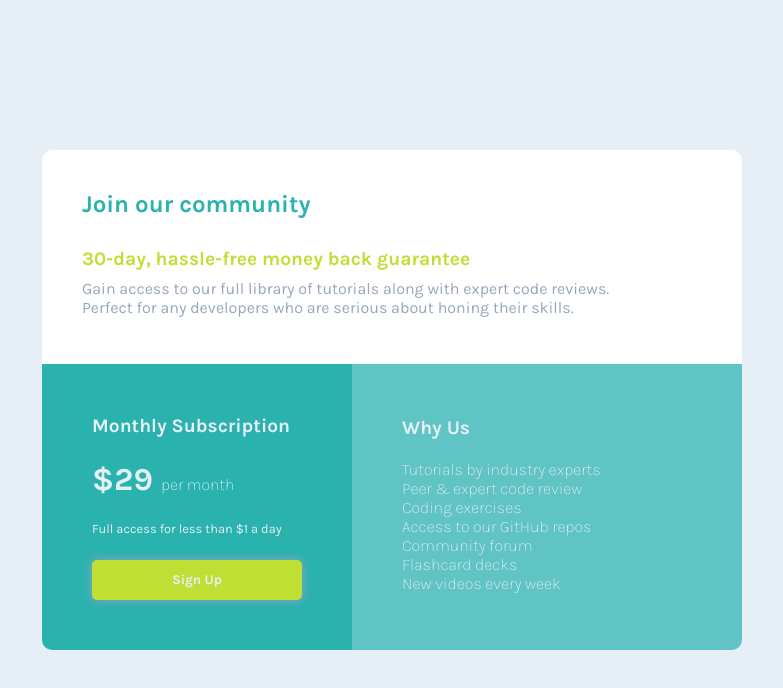
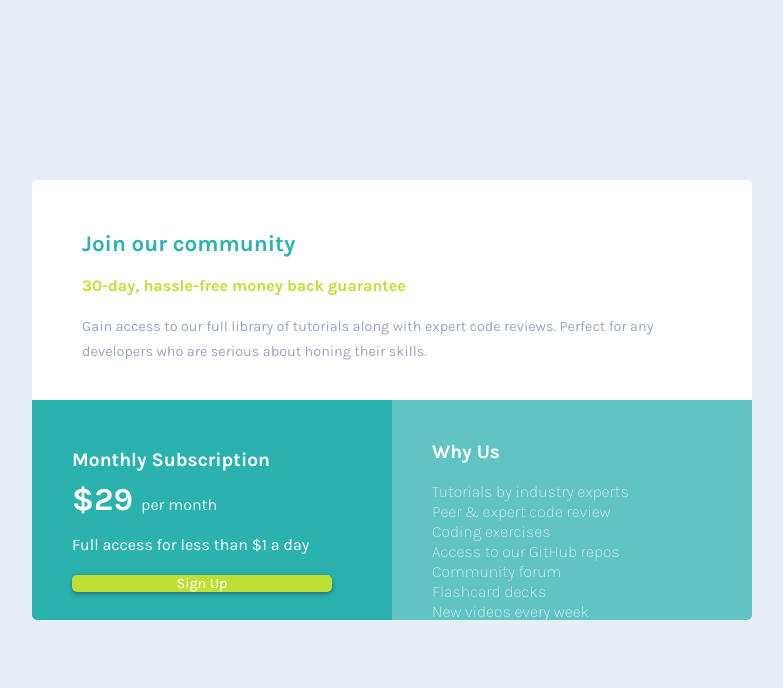
Before and after one commit to Dicesaro/HTML-CSS, a plain HTML site: page single-price-grid-component-master/index.html in a window 1536 px wide. Shown: the whole page, without its empty margins (376-1159 px from the left). Drawn offline with Linux system fonts and the light colour scheme.

Commit message:
Haciendo responsive el Reto 1

```diff
--- a/single-price-grid-component-master/index.html
+++ b/single-price-grid-component-master/index.html
@@ -18,20 +18,20 @@
         <h1>Join our community</h1>
         <br />
         <h2>30-day, hassle-free money back guarantee</h2>
+        <br />
         <p>
           Gain access to our full library of tutorials along with expert code
-          reviews. <br />
-          Perfect for any developers who are serious about honing their skills.
+          reviews. Perfect for any developers who are serious about honing their
+          skills.
         </p>
       </div>
       <div class="cont-2">
-        <article class="art-1">
         <h2>Monthly Subscription</h2>
         <span>&dollar;29 <small>per month</small></span>
         <p>Full access for less than &dollar;1 a day</p>
         <button>Sign Up</button>
-        </article>
-        <article class="art-2">
+      </div>
+      <div class="cont-3">
         <h2>Why Us</h2>
         <br />
         <p>
@@ -42,7 +42,6 @@
           Flashcard decks <br />
           New videos every week
         </p>
-        </article>
       </div>
     </section>
   </body>
--- a/single-price-grid-component-master/style.css
+++ b/single-price-grid-component-master/style.css
@@ -6,6 +6,8 @@
   --BrightYellow: hsl(71, 73%, 54%);
   --LightGray: hsl(204, 43%, 93%);
   --GrayishBlue: hsl(218, 22%, 67%);
+  --White: hsl(0, 0%, 100%);
+  --Shadow: #0005;
 }
 
 * {
@@ -23,116 +25,144 @@ body {
 }
 
 section {
-  height: 500px;
-  width: 700px;
   display: flex;
-  flex-flow: row wrap;
-  box-shadow: 0px 0px 10px 10px var(--LightGray);
-  border-radius: 10px;
+  flex-flow: column nowrap;
+  justify-content: center;
+  align-items: stretch;
+  width: 320px;
 }
 
-/************  Contenedor 1 ***************/
+/******* Contenedor 1 *******/
 
 .cont-1 {
   display: flex;
-  flex-flow: column;
-  border: inherit;
-  padding: 40px;
-  width: 100%;
-  border-radius: 10px 10px 0px 0px;
-  background-color: #fff;
+  flex-flow: column nowrap;
+  background-color: var(--White);
+  padding: 20px;
+  border-radius: 5px 5px 0px 0px;
 }
 
 h1 {
   color: var(--Cyan);
-  font-family: "Karla", sans-serif;
+  font-size: 1.4em;
 }
 
 .cont-1 > h2 {
   color: var(--BrightYellow);
-  font-family: "Karla", sans-serif;
-  margin: 0.5em 0em;
-  font-size: 1.2em;
+  font-size: 1em;
 }
 
 .cont-1 > p {
   color: var(--GrayishBlue);
+  font-size: 0.9em;
+  font-weight: 400;
+  line-height: 25px;
+  margin: 0px 0px 20px 0px;
 }
 
-/*************** Contenedor 2 ***********************/
-
+/********* Contenedor 2 **********/
 .cont-2 {
   display: flex;
-  flex-flow: row nowrap;
-  justify-content: space-evenly;
-  border: inherit;
-  border-radius: 10px;
+  flex-flow: column nowrap;
+  background-color: var(--Cyan);
+  padding: 20px;
+  line-height: 40px;
 }
 
-/********* Ordenando los hijos del Contenedor 2 **********/
-
-.art-1,
-.art-2 {
-  display: flex;
-  flex-flow: column wrap;
-  padding: 50px;
-  min-width: 30%;
-  min-height: 20vh;
+.cont-2 > h2 {
+  color: var(--White);
+  font-size: 1.2em;
 }
 
-/*********  Primer hijo del Contenedor 2 **************/
-
-.art-1 {
-  justify-content: space-between;
-  background-color: var(--Cyan);
-  border-radius: 0px 0px 0px 10px;
-  color: var(--LightGray);
-}
-
-.art-1 > h2 {
-  font-size: 1.2em;
-  color: var(--LightGray);
-}
-
-span {
+.cont-2 > span {
   font-size: 2em;
+  color: var(--White);
   font-weight: 700;
 }
 
-span > small {
+.cont-2 > span > small {
   font-size: 0.5em;
-  font-weight: 100;
+  color: var(--LightGray);
+  font-weight: 400;
 }
 
-.art-1 > p {
-  font-size: 0.8em;
+.cont-2 > p {
+  font-size: 1em;
+  color: var(--White);
 }
 
-button {
-  font-weight: 700;
-  height: 3em;
+.cont-2 > button {
+  background-color: var(--BrightYellow);
   border: none;
+  color: var(--White);
+  font-size: 0.9em;
+  width: 260px;
+  height: 40px;
   border-radius: 5px;
-  background-color: var(--BrightYellow);
-  color: var(--LightGray);
-  box-shadow: 0px 0px 10px var(--GrayishBlue);
+  box-shadow: 0px 2px 5px var(--Shadow);
+  margin: 10px 0px 0px 0px;
 }
 
-/*********  Segundo hijo del Contenedor 2 **************/
+/********** Contenedor 3 ***********/
 
-.art-2 {
+.cont-3 {
+  display: flex;
+  flex-flow: column nowrap;
+  justify-content: space-evenly;
+  align-items: start;
   background-color: var(--LightCyan);
-  border-radius: 0px 0px 10px 0px;
-  color: var(--LightGray);
+  padding: 20px;
+  border-radius: 0px 0px 5px 5px;
 }
 
-.art-2 > h2 {
+.cont-3 > h2 {
+  color: var(--White);
   font-size: 1.2em;
-  margin: 0.1em 0em;
 }
 
-.art-2 > p {
-  font-weight: 200;
-  font-size: 1.01em;
-  padding: 0px 70px 0px 0px;
+.cont-3 > p {
+  color: var(--LightGray);
+  font-size: 1em;
+  font-weight: 100;
+  margin: 0px 70px 0px 0px;
+  line-height: 20px;
 }
+
+@media (min-width: 1440px) {
+  body {
+    display: flex;
+    justify-content: center;
+    align-items: center;
+    min-height: 100vh;
+    background-color: var(--LightGray);
+  }
+
+  section {
+    display: grid;
+    width: 720px;
+    height: 55vh;
+    grid-template-columns: repeat(4, 1fr);
+    grid-template-rows: repeat(4, 1fr);
+  }
+
+  .cont-1 {
+    grid-column: 1/5;
+    grid-row: 1/3;
+    padding: 50px;
+    border-radius: 5px 5px 0px 0px;
+  }
+
+  .cont-2 {
+    grid-column: 1/3;
+    grid-row: 3/5;
+    padding: 40px;
+    border-radius: 0px 0px 0px 5px;
+  }
+
+  .cont-3 {
+    grid-column: 3/5;
+    grid-row: 3/5;
+    padding: 40px;
+    border-radius: 0px 0px 5px 0px;
+  }
+}
```
Lines whose indentation alone changed are shown as unchanged.
